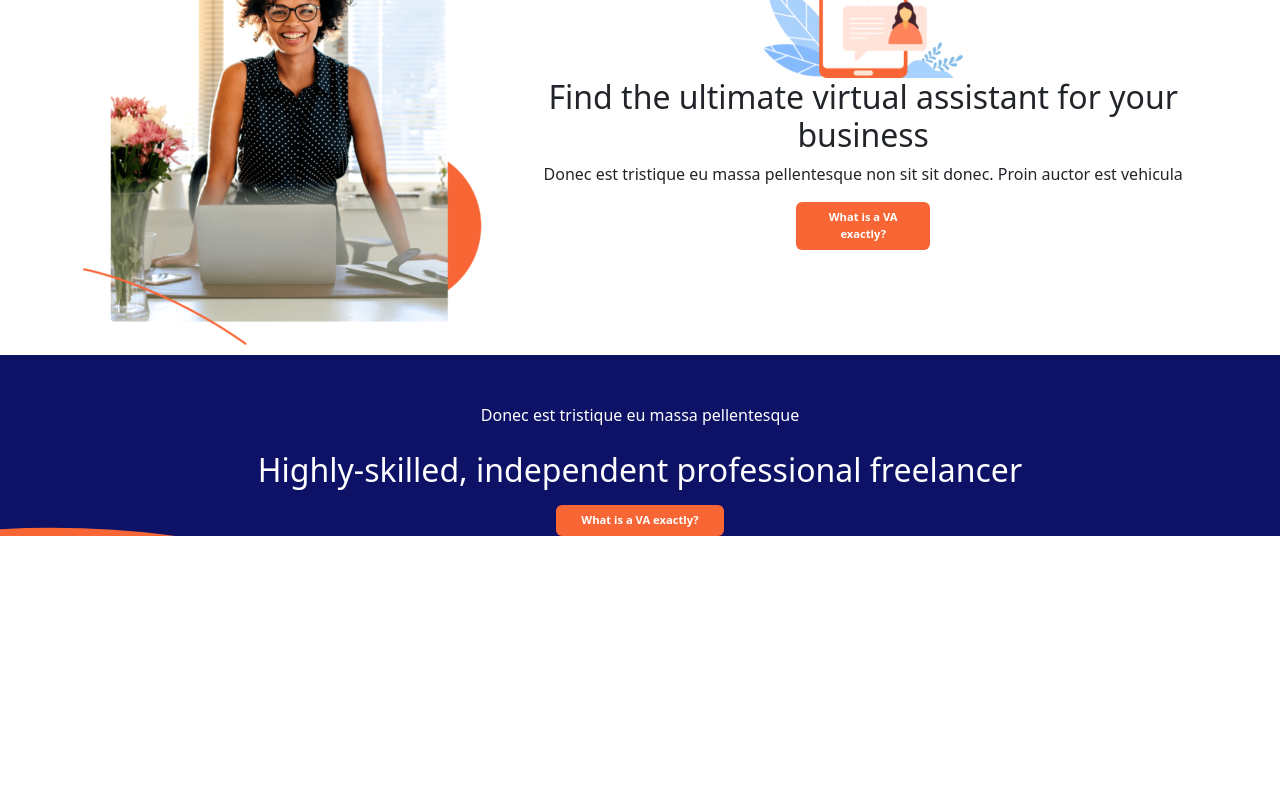
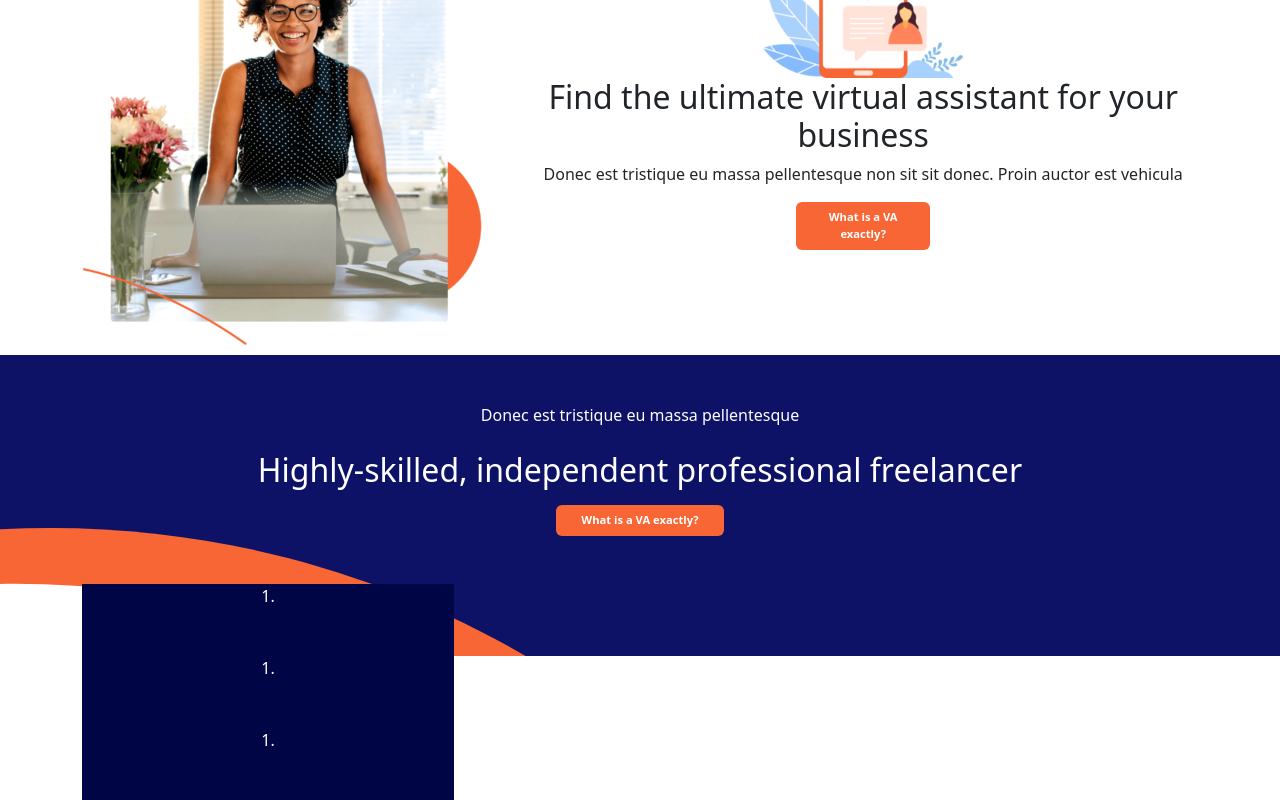
Before and after one commit to AndreaLazzaari/proj-html-vuejs, a Vue app in the folder proj-html-vuejs/: page / in a window 1280 px wide. Shown: the part 1101-1901 px from the top of the page. Before the commit the page ends 1637 px from the top, so only its background shows below. Built offline with nearby package versions, Linux system fonts and the light colour scheme.

Commit message:
creato nuovo componente SectionBrands e importato in main

```diff
--- a/proj-html-vuejs/src/components/Main.vue
+++ b/proj-html-vuejs/src/components/Main.vue
@@ -2,6 +2,7 @@
     <main>
         <SectionServices />
         <SectionSkills />
+        <SectionBrands />
 
     </main>
 </template>
@@ -9,10 +10,12 @@
 <script>
 import SectionServices from './SectionServices.vue';
 import SectionSkills from './SectionSkills.vue';
+import SectionBrands from './SectionBrands.vue';
 export default {
     components:{
         SectionServices,
         SectionSkills,
+        SectionBrands,
     }
 }
 </script>
--- /dev/null
+++ b/proj-html-vuejs/src/components/SectionBrands.vue
@@ -0,0 +1,17 @@
+<template lang="">
+    <section>
+
+    </section>
+</template>
+
+<script>
+export default {
+
+}
+</script>
+
+<style lang="scss">
+@use '../styles/general.scss' as *;
+@use '../styles/partials/variables' as *;
+
+</style>
--- a/proj-html-vuejs/src/components/SectionSkills.vue
+++ b/proj-html-vuejs/src/components/SectionSkills.vue
@@ -14,12 +14,21 @@
                     <button type="button" class="btn my-button">What is a VA exactly?</button>
                 </div>
             </div>
-            <div class='row'>
-                <div classe='col-4'>
-                    <div class='my-blue-box'></div>
+            <div class='row mt-5'>
+                <div classe='col-12'>
+                    <div class='my-blue-box'>
+                        1.
+                    </div>
+
+                    <div class='my-blue-box'>
+                        1.
+                    </div>
+
+
+                    <div class='my-blue-box'>
+                        1.
+                    </div>
                 </div>
-                <div classe='col-4'></div>
-                <div classe='col-4'></div>
             </div>
         </div>
    </section>
@@ -52,7 +61,9 @@ div .my-button{
 
     div.my-blue-box{
         width: calc(100% /3);
+        // margin-right: .7rem;
         background-color: $dark-blue;
+        height: 100%;
     }
 
 </style>
```
Also changed, not shown: 1 other file (tests, documents, lock files or other folders).
